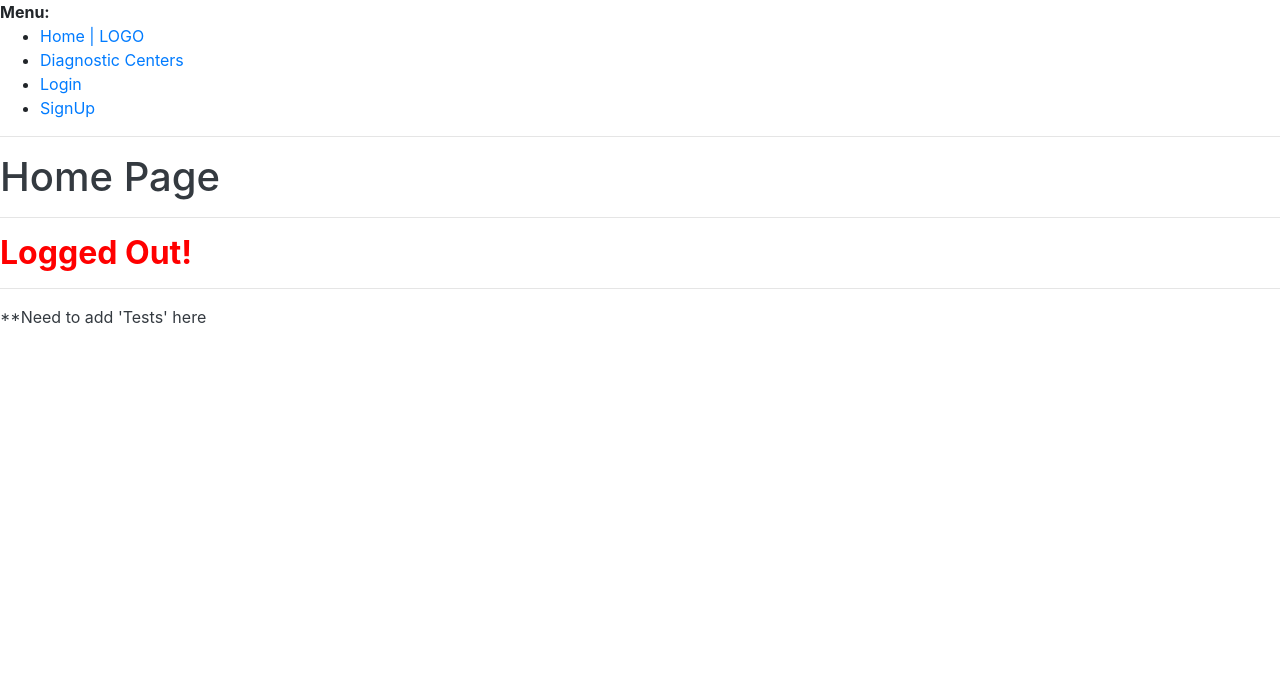
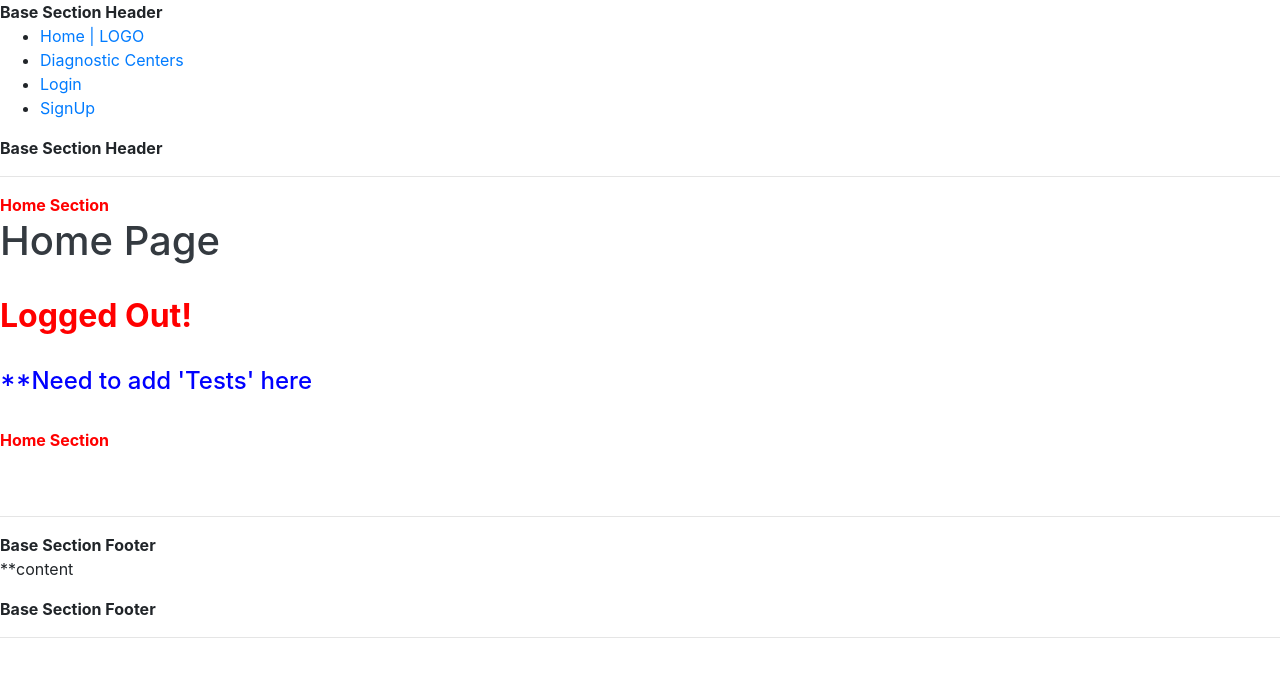
Before and after one commit to siyam04/ODLRS_v.2, a Django app: page / in a window 1280 px wide. Shown: the top 677 px of the page. Run offline with Django 3.2, Linux system fonts and the light colour scheme; some libraries are stand-ins or nearby versions.

Commit message:
base & home template section added...

```diff
--- a/templates/base.html
+++ b/templates/base.html
@@ -25,7 +25,7 @@
 {#    {% endif %}#}
 
     <div>
-      <strong>Menu:</strong>
+      <strong>Base Section Header</strong>
       <ul>
 
       <li><a href="{% url 'home' %}">Home | LOGO</a></li>
@@ -39,7 +39,11 @@
         <li><a href="{% url 'account_signup' %}">SignUp</a></li>
 	{% endif %}
       </ul>
+
+        <strong>Base Section Header</strong>
     </div>
+
+
     {% block content %}
 
     {% endblock %}
@@ -49,6 +53,14 @@
 
     {% endblock %}
 
+    <br>
+    <br>
+      <div>
+      <hr>
+      <strong>Base Section Footer</strong><p>**content</p><strong>Base Section Footer</strong>
+      <hr>
+    </div>
+
   </body>
 
 </html>
--- a/templates/home.html
+++ b/templates/home.html
@@ -6,17 +6,18 @@
 
     <div class="welcome text-dark">
         <hr>
+        <strong style="color: red">Home Section</strong>
         <h1>Home Page</h1>
-
-        <hr>
-
+        <br>
         {% if user.is_authenticated %}
-            <h2>Welcome <b>@<a href="{% url 'custom_users:profile' %}" style="color: orangered">{{ user.username }}</a></b></h2>
+            <h4 style="color: blue">**Welcome @<b><a href="{% url 'custom_users:profile' %}" style="color: forestgreen">{{ user.username }}</a></b></h4>
         {% else %}
             <h2><b style="color: red">Logged Out!</b></h2>
         {% endif %}
-        <hr>
-        <p>**Need to add 'Tests' here</p>
+        <br>
+        <h4 style="color: blue">**Need to add 'Tests' here</h4>
+        <br>
+        <strong style="color: red">Home Section</strong>
     </div>
 
 {% endblock content %}
```
Also changed, not shown: db.sqlite3.
